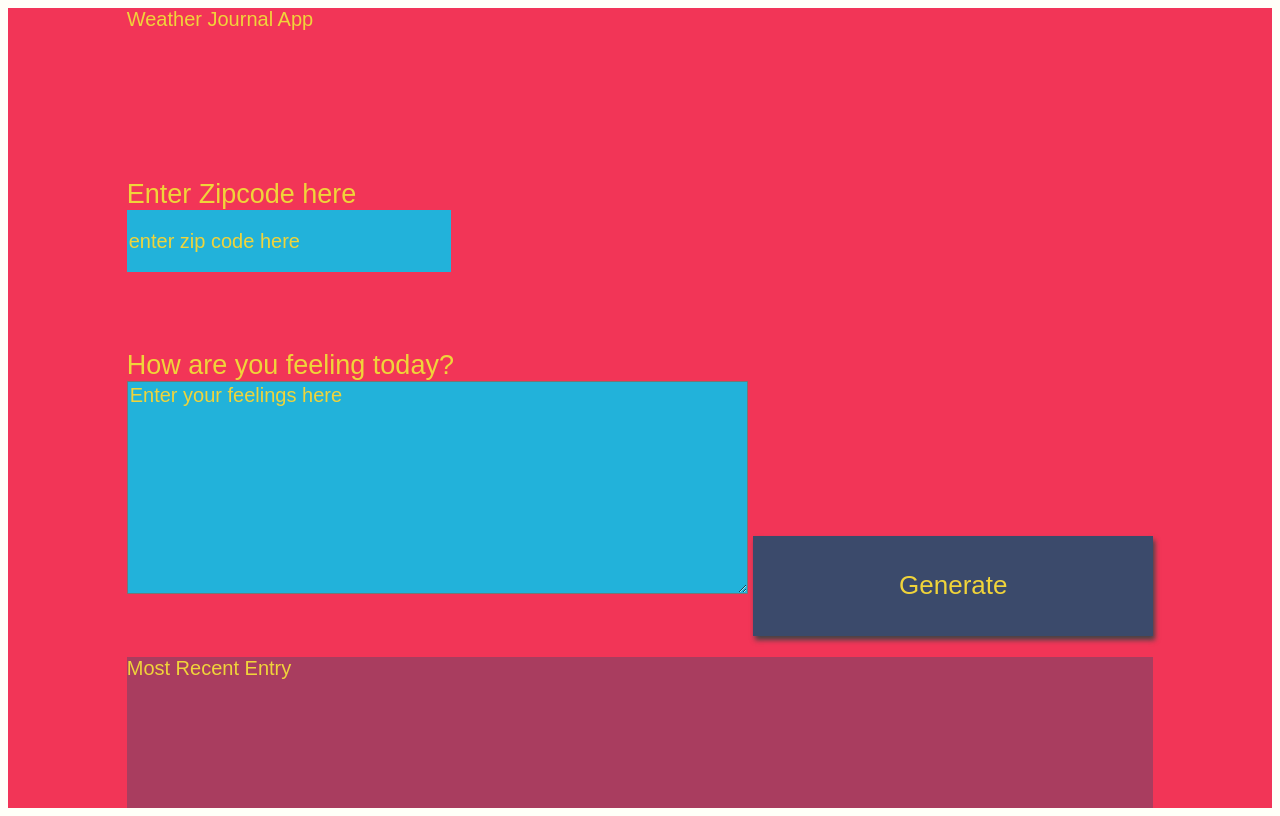
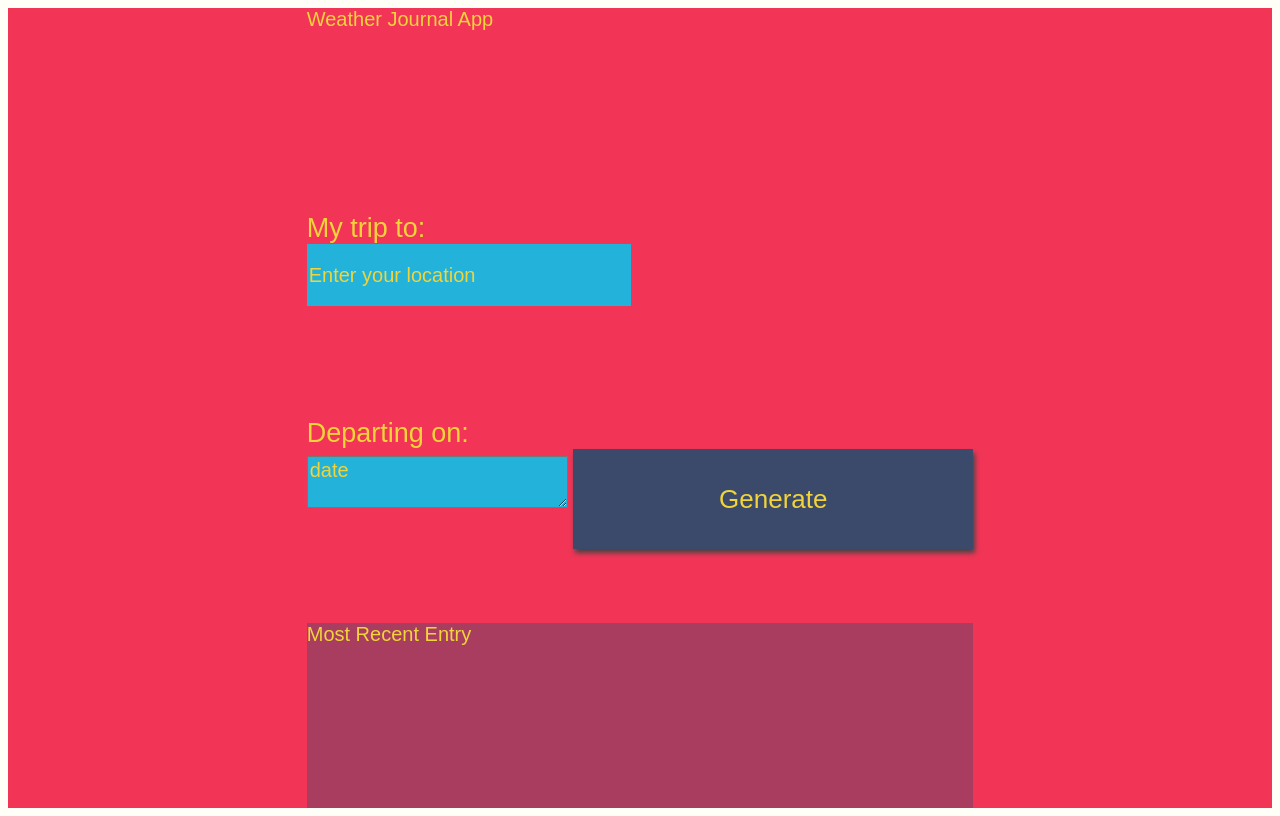
Before and after one commit to nghia-nguyen-dev/travel_app, a website built with webpack: page src/client/views/index.html in a window 1280 px wide. Built offline with nearby package versions, Linux system fonts and the light colour scheme.

Commit message:
Edit views inputs and labels

```diff
--- a/src/client/js/app.js
+++ b/src/client/js/app.js
@@ -39,7 +39,7 @@ const getData = async (url = "") => {
 };
 
 async function clickHandler() {
-  const zipCode = document.querySelector(`#zip`).value;
+  const zipCode = document.querySelector(`#city`).value;
   // get weather data
   const res = await postData('http://localhost:8000/openWeatherMap', zipCode);
   // extract temperature
@@ -51,7 +51,7 @@ async function clickHandler() {
   const td = getCurrentDate();
 
   // get user's feeling
-  const userFeeling = document.querySelector(`#feelings`).value;
+  const userFeeling = document.querySelector(`#date`).value;
 
   // build object to be sent
   const data = {
--- a/src/client/views/index.html
+++ b/src/client/views/index.html
@@ -12,12 +12,12 @@
       Weather Journal App
     </div>
     <div class="holder zip">
-      <label for="zip">Enter Zipcode here</label>
-      <input type="text" id="zip" placeholder="enter zip code here">
+      <label for="city">My trip to:</label>
+      <input type="text" id="city" placeholder="Enter your location">
     </div>
     <div class="holder feel">
-      <label for="feelings">How are you feeling today?</label>
-      <textarea class="myInput" id="feelings" placeholder="Enter your feelings here" rows="9" cols="50"></textarea>
+      <label for="date">Departing on:</label>
+      <textarea class="myInput" id="date" placeholder="date"></textarea>
       <button id="generate" type="submit"> Generate </button>
     </div>
     <div class="holder entry">
```
